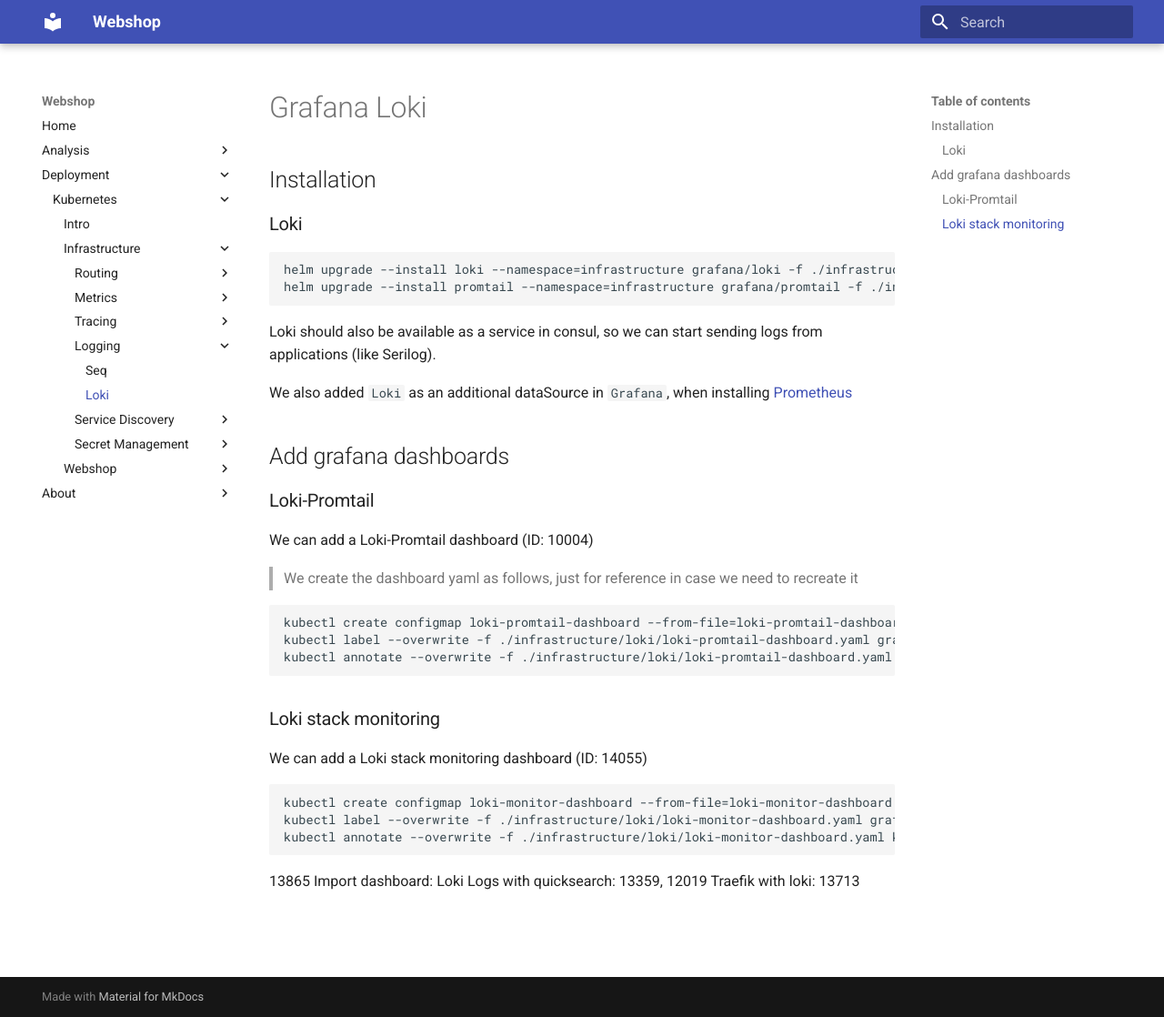
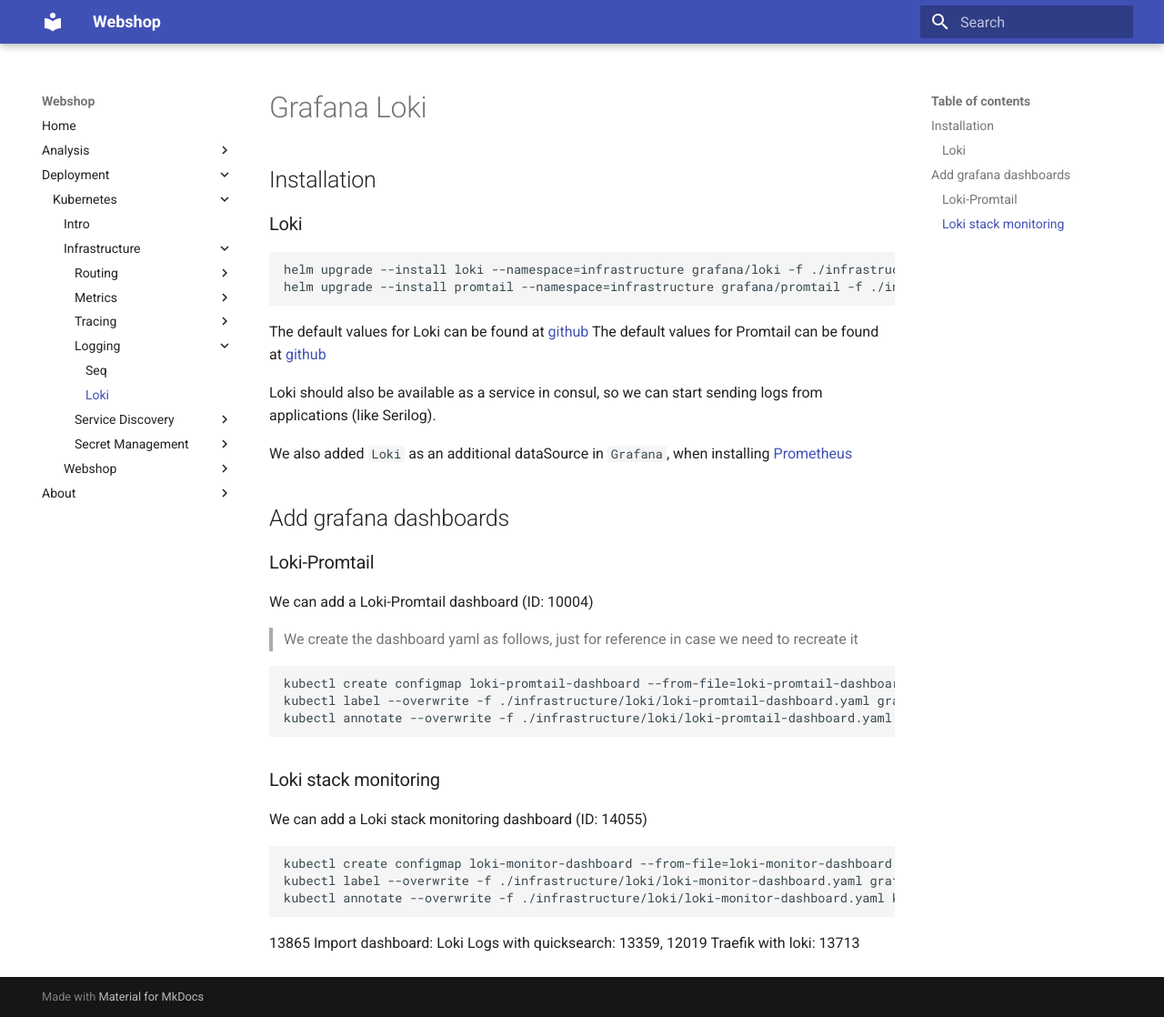
Before and after one commit to bravecobra/webshop-saga-masstransit, an MkDocs documentation site: the page built from docs/deployment/k8s/infrastructure/loki.md, in a window 1280 px wide and 1118 px high. Shown: the whole window at 91% size. Built offline with MkDocs 1.6.1 and Material for MkDocs 9.7.7, drawn with Linux system fonts in a browser that asks for light colours.

Commit message:
Minor changes

````diff
--- a/docs/deployment/k8s/infrastructure/loki.md
+++ b/docs/deployment/k8s/infrastructure/loki.md
@@ -8,6 +8,9 @@
 helm upgrade --install loki --namespace=infrastructure grafana/loki -f ./infrastructure/loki/loki-values.yaml
 helm upgrade --install promtail --namespace=infrastructure grafana/promtail -f ./infrastructure/loki/promtail-values.yaml
 ```
+
+The default values for Loki can be found at [github](https://github.com/grafana/helm-charts/blob/main/charts/loki/values.yaml)
+The default values for Promtail can be found at [github](https://github.com/grafana/helm-charts/blob/main/charts/promtail/values.yaml)
 
 Loki should also be available as a service in consul, so we can start sending logs from applications (like Serilog).
 
````
Also changed, not shown: 1 other file.
